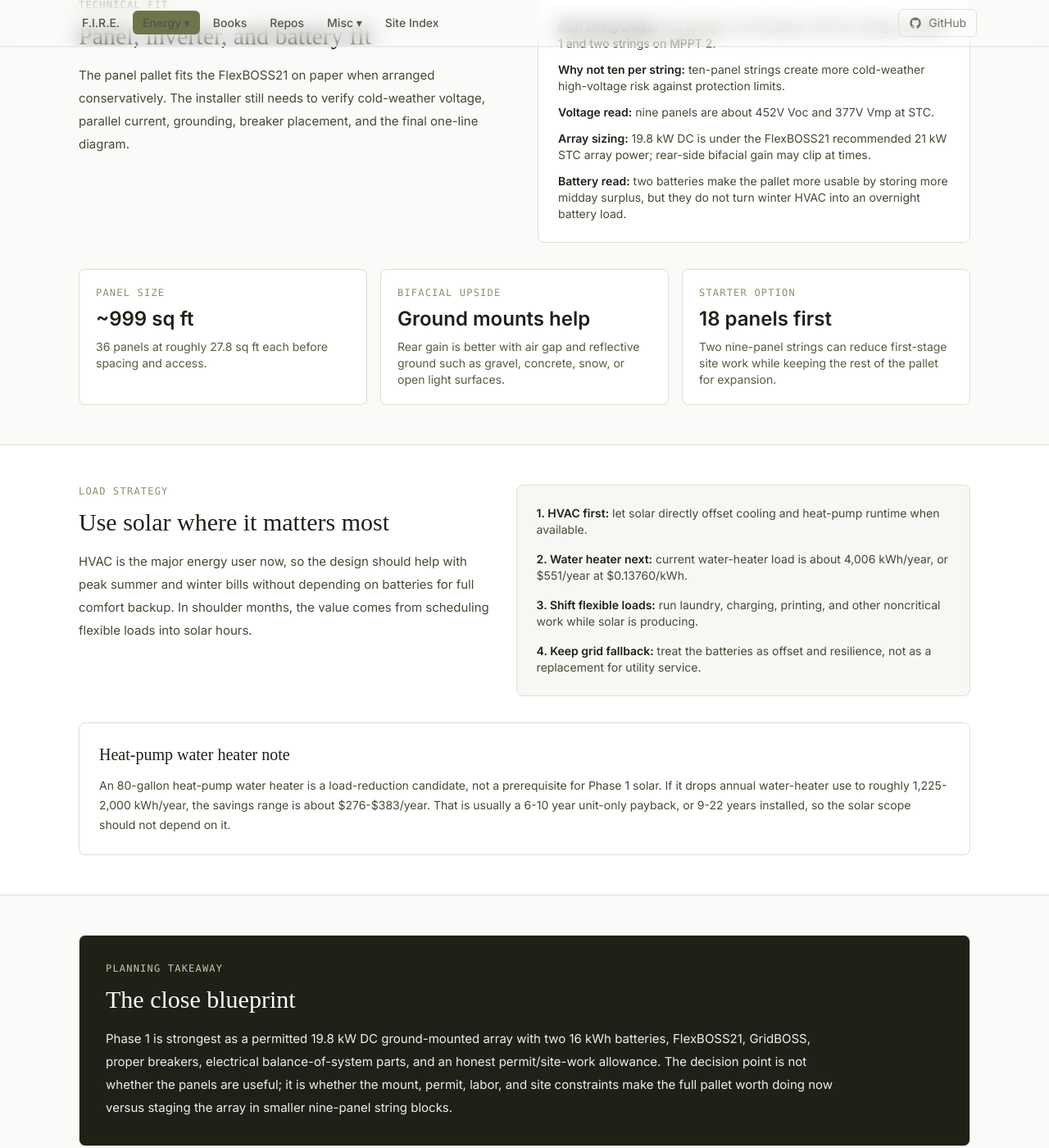
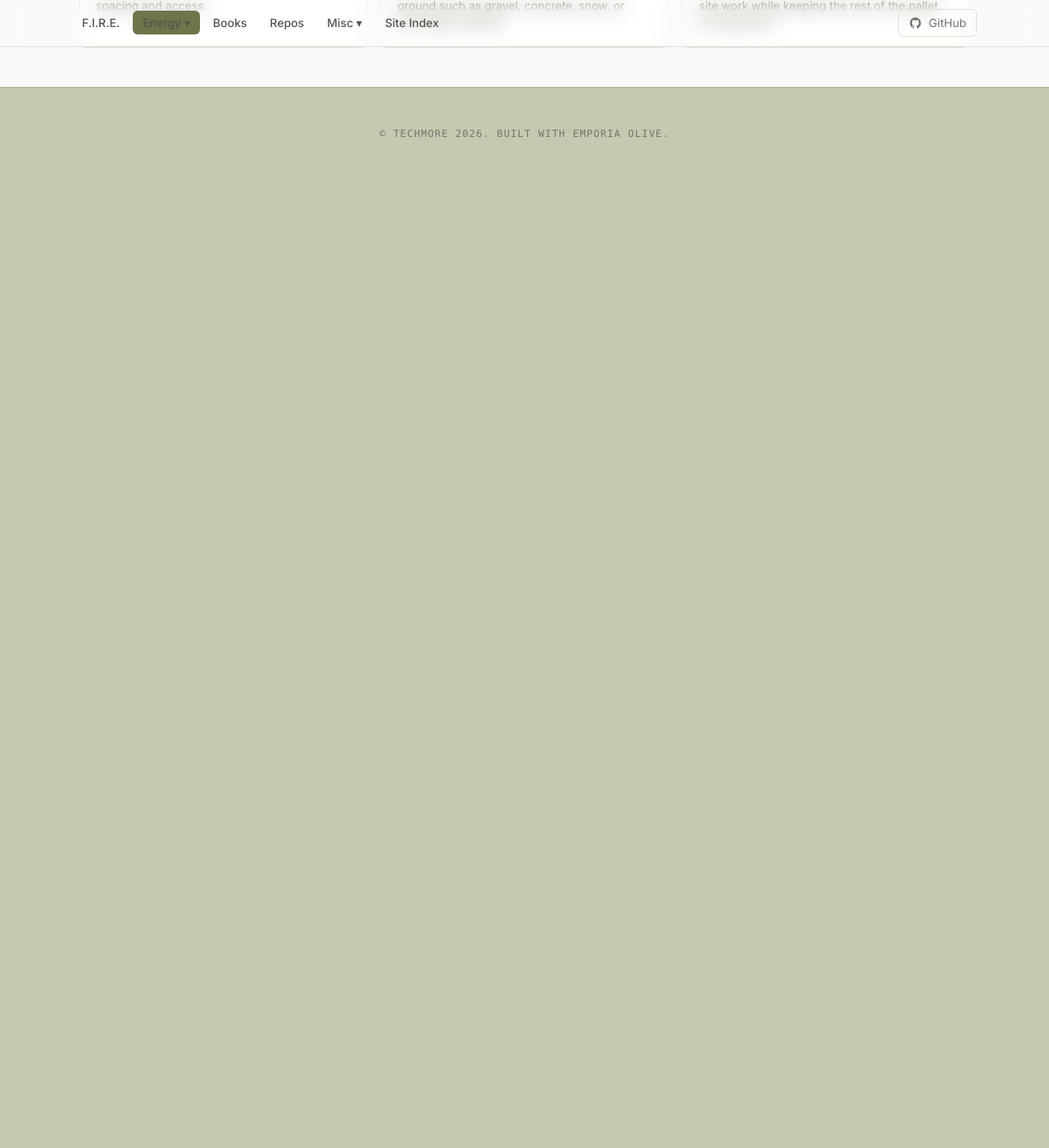
Before and after one commit to techmore/techmore.github.io, a Jekyll site: the page built from pages/energy-monitoring/solar.html, in a window 1280 px wide and 1400 px high, scrolled down 3279 px. Shown: the whole window at 82% size. Built offline with Jekyll 4.4.1, drawn with Linux system fonts in a browser that asks for light colours; nearby versions of some CDN libraries; some web fonts are replaced; after the commit the page ends 3498 px from its top, so only the background shows below that; some of the changed text lies outside the part shown.

Commit message:
Trim redundant solar blueprint sections

```diff
--- a/pages/energy-monitoring/solar.html
+++ b/pages/energy-monitoring/solar.html
@@ -36,40 +36,6 @@ title: Solar Offset - Techmore
           <p class="font-mono text-xs tracking-widest uppercase text-olive-300">Major circuit</p>
           <p class="mt-3 text-3xl font-semibold text-white">45A / 240V</p>
           <p class="mt-2 text-sm text-olive-200">Heat pump breaker capacity, not normal draw.</p>
-        </div>
-      </div>
-    </div>
-  </section>
-
-  <section class="max-w-6xl mx-auto px-4 sm:px-6 lg:px-8 py-12">
-    <div class="grid gap-6 lg:grid-cols-[1fr_1.15fr]">
-      <div>
-        <p class="font-mono text-xs tracking-widest uppercase text-olive-500">System definition</p>
-        <h2 class="mt-3 text-3xl text-olive-950">What Phase 1 is trying to do</h2>
-        <p class="mt-4 text-olive-800 leading-7">
-          Phase 1 is a permitted, grid-backed solar and battery system sized around the measured house loads. It should prioritize HVAC offset, water heating, daytime household use, and evening carryover. It should not be presented as a promise to run winter heat overnight from batteries.
-        </p>
-      </div>
-      <div class="grid gap-4 sm:grid-cols-2">
-        <div class="rounded-lg border border-olive-200 bg-white p-5">
-          <p class="font-mono text-xs tracking-widest uppercase text-olive-500">Solar</p>
-          <p class="mt-2 text-2xl font-semibold text-olive-950">19.8 kW DC</p>
-          <p class="mt-2 text-sm text-olive-700">36 ZNShine 550W bifacial panels on ground mounts.</p>
-        </div>
-        <div class="rounded-lg border border-olive-200 bg-white p-5">
-          <p class="font-mono text-xs tracking-widest uppercase text-olive-500">Storage</p>
-          <p class="mt-2 text-2xl font-semibold text-olive-950">32 kWh class</p>
-          <p class="mt-2 text-sm text-olive-700">Two EG4 16 kWh indoor wall-mount batteries.</p>
-        </div>
-        <div class="rounded-lg border border-olive-200 bg-white p-5">
-          <p class="font-mono text-xs tracking-widest uppercase text-olive-500">Controls</p>
-          <p class="mt-2 text-2xl font-semibold text-olive-950">FlexBOSS + GridBOSS</p>
-          <p class="mt-2 text-sm text-olive-700">Solar inverter plus MID/load-management hardware.</p>
-        </div>
-        <div class="rounded-lg border border-olive-200 bg-white p-5">
-          <p class="font-mono text-xs tracking-widest uppercase text-olive-500">Operating mode</p>
-          <p class="mt-2 text-2xl font-semibold text-olive-950">No-export target</p>
-          <p class="mt-2 text-sm text-olive-700">Self-consumption first, grid fallback retained.</p>
         </div>
       </div>
     </div>
@@ -330,42 +296,4 @@ title: Solar Offset - Techmore
     </div>
   </section>
 
-  <section class="bg-white border-y border-olive-200">
-    <div class="max-w-6xl mx-auto px-4 sm:px-6 lg:px-8 py-12">
-      <div class="grid gap-8 lg:grid-cols-[0.95fr_1.05fr]">
-        <div>
-          <p class="font-mono text-xs tracking-widest uppercase text-olive-500">Load strategy</p>
-          <h2 class="mt-3 text-3xl text-olive-950">Use solar where it matters most</h2>
-          <p class="mt-4 text-olive-800 leading-7">
-            HVAC is the major energy user now, so the design should help with peak summer and winter bills without depending on batteries for full comfort backup. In shoulder months, the value comes from scheduling flexible loads into solar hours.
-          </p>
-        </div>
-        <div class="rounded-lg border border-olive-200 bg-olive-50 p-6">
-          <ol class="space-y-4 text-sm text-olive-800">
-            <li><span class="font-semibold text-olive-950">1. HVAC first:</span> let solar directly offset cooling and heat-pump runtime when available.</li>
-            <li><span class="font-semibold text-olive-950">2. Water heater next:</span> current water-heater load is about 4,006 kWh/year, or $551/year at $0.13760/kWh.</li>
-            <li><span class="font-semibold text-olive-950">3. Shift flexible loads:</span> run laundry, charging, printing, and other noncritical work while solar is producing.</li>
-            <li><span class="font-semibold text-olive-950">4. Keep grid fallback:</span> treat the batteries as offset and resilience, not as a replacement for utility service.</li>
-          </ol>
-        </div>
-      </div>
-
-      <div class="mt-8 rounded-lg border border-olive-200 bg-white p-6">
-        <h3 class="text-xl text-olive-950">Heat-pump water heater note</h3>
-        <p class="mt-3 text-sm text-olive-800 leading-6">
-          An 80-gallon heat-pump water heater is a load-reduction candidate, not a prerequisite for Phase 1 solar. If it drops annual water-heater use to roughly 1,225-2,000 kWh/year, the savings range is about $276-$383/year. That is usually a 6-10 year unit-only payback, or 9-22 years installed, so the solar scope should not depend on it.
-        </p>
-      </div>
-    </div>
-  </section>
-
-  <section class="max-w-6xl mx-auto px-4 sm:px-6 lg:px-8 py-12">
-    <div class="rounded-lg border border-olive-200 bg-olive-950 p-6 sm:p-8 text-olive-50">
-      <p class="font-mono text-xs tracking-widest uppercase text-olive-300">Planning takeaway</p>
-      <h2 class="mt-3 text-3xl text-white">The close blueprint</h2>
-      <p class="mt-4 max-w-4xl text-olive-100 leading-7">
-        Phase 1 is strongest as a permitted 19.8 kW DC ground-mounted array with two 16 kWh batteries, FlexBOSS21, GridBOSS, proper breakers, electrical balance-of-system parts, and an honest permit/site-work allowance. The decision point is not whether the panels are useful; it is whether the mount, permit, labor, and site constraints make the full pallet worth doing now versus staging the array in smaller nine-panel string blocks.
-      </p>
-    </div>
-  </section>
 </main>
```
